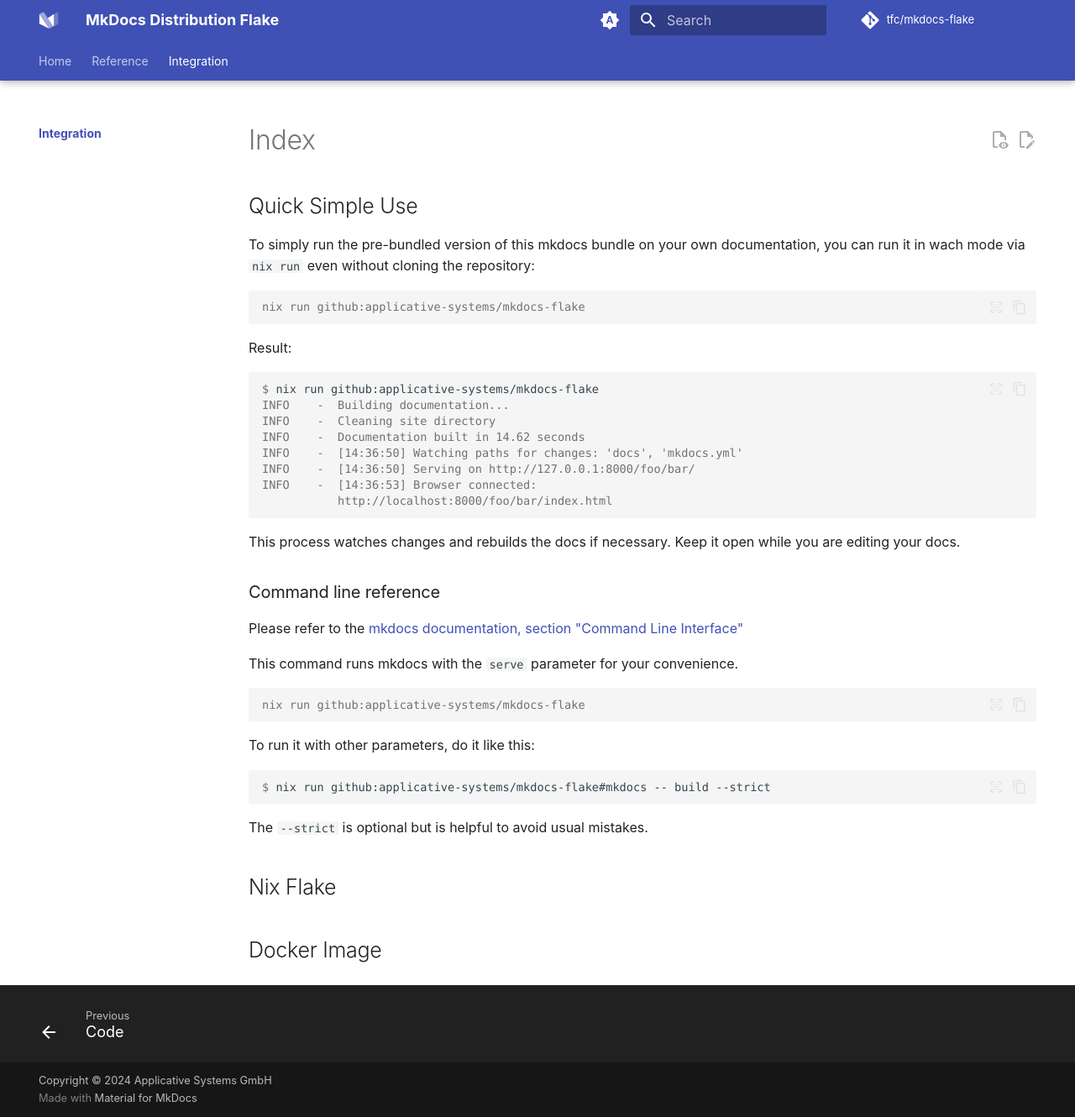
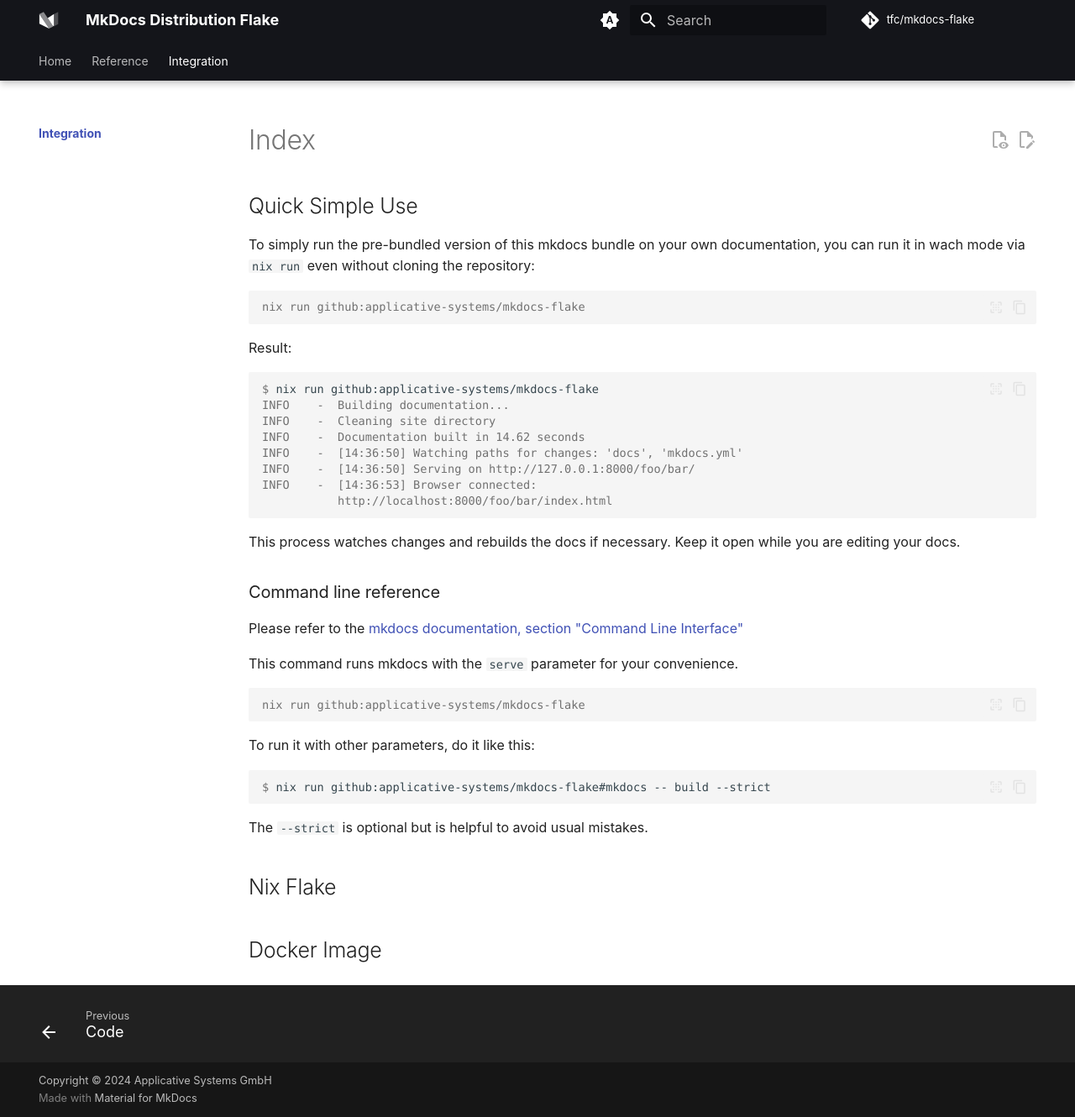
Before and after one commit to tfc/mkdocs-flake, an MkDocs documentation site: the page built from documentation/docs/integration/index.md, in a window 1280 px wide and 1330 px high. Shown: the whole window at 84% size. Built offline with MkDocs 1.6.1 and Material for MkDocs 9.7.7, drawn with Linux system fonts in a browser that asks for light colours; comment, search, counter and statistics services are not loaded.

Commit message:
Minor style things

```diff
--- a/documentation/mkdocs.yml
+++ b/documentation/mkdocs.yml
@@ -18,7 +18,7 @@ nav:
 
 plugins:
   - glightbox
-  #- info
+  #- info # only useful for debugging
   - offline
   - search
   #- social # does not work within sandboxed builds: tries fonts.google.com
@@ -67,22 +67,26 @@ theme:
   palette:
     # Palette toggle for automatic mode
     - media: "(prefers-color-scheme)"
+      primary: black
+      accent: blue
       toggle:
         icon: material/brightness-auto
         name: Switch to light mode
 
     # Palette toggle for light mode
     - media: "(prefers-color-scheme: light)"
-      scheme: default
+      primary: black
+      accent: blue
       toggle:
-        icon: material/brightness-7
+        icon: material/weather-sunny
         name: Switch to dark mode
 
     # Palette toggle for dark mode
     - media: "(prefers-color-scheme: dark)"
-      scheme: slate
+      primary: grey
+      accent: blue
       toggle:
-        icon: material/brightness-4
+        icon: material/weather-night
         name: Switch to system preference
 
 
```
